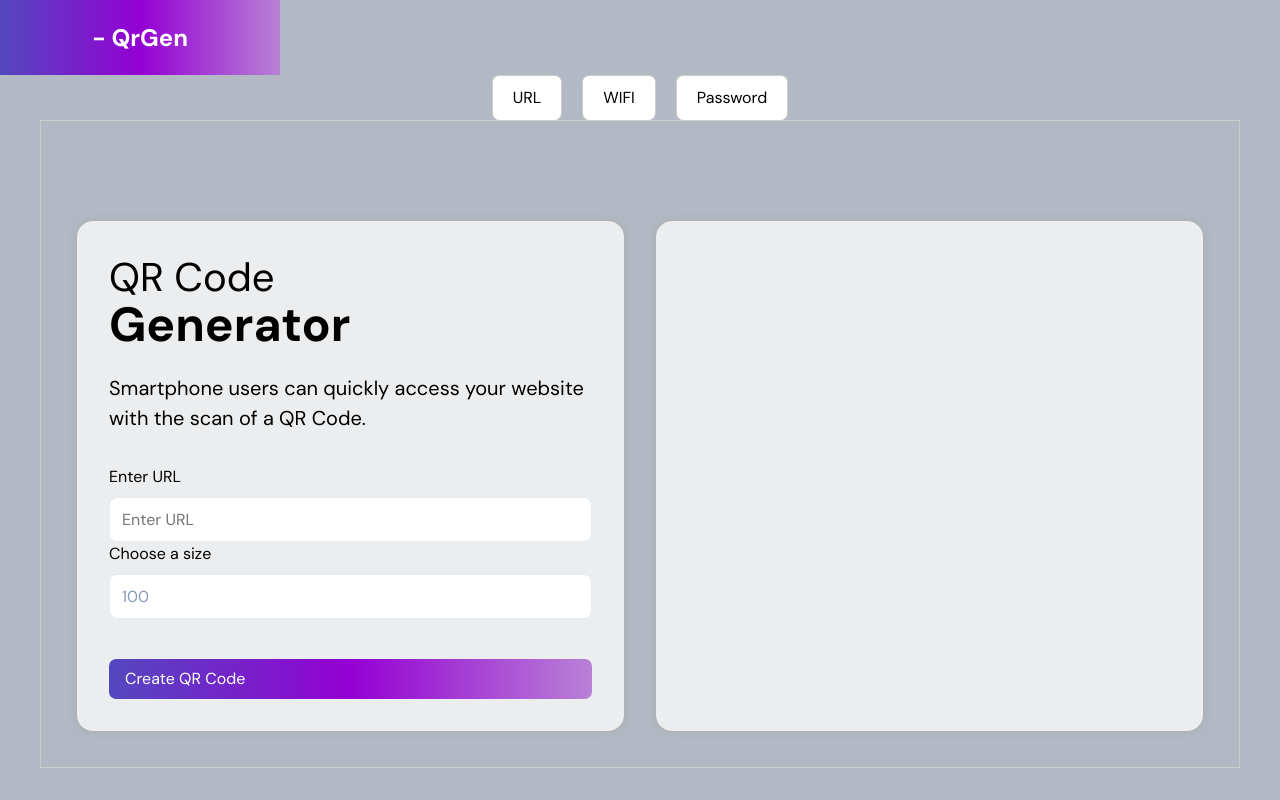
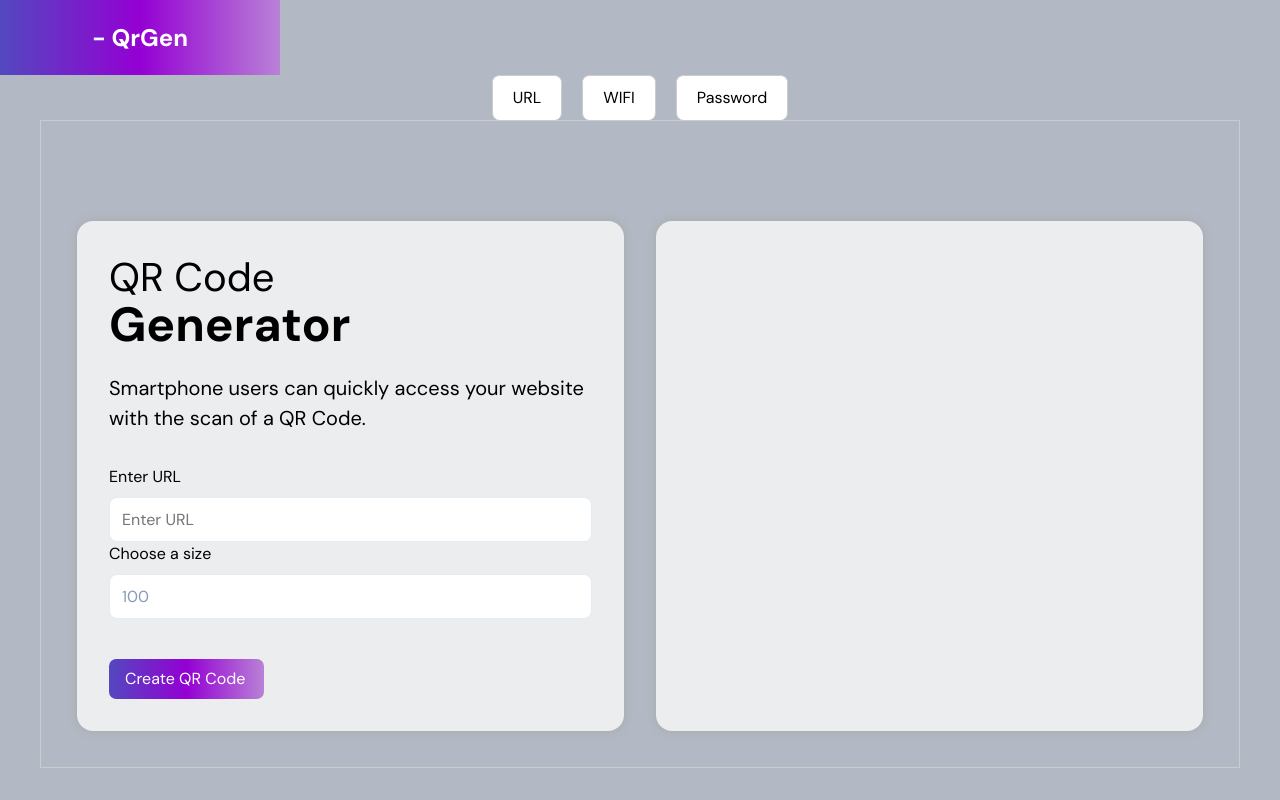
Before and after one commit to ceriustech/qrgen, a React (Create React App) app: page / in a window 1280 px wide. Built offline with nearby package versions, Linux system fonts and the light colour scheme.

Commit message:
fix: Download image buttons for wifi qr code generator now works

```diff
--- a/src/components/QrCodeGenerator/LinkGenerator/LinkCodeGenerator.js
+++ b/src/components/QrCodeGenerator/LinkGenerator/LinkCodeGenerator.js
@@ -68,7 +68,7 @@ function LinkGenerator() {
 							a QR Code.
 						</p>
 					</FormHeader>
-					<StyledForm id="generate-form" onSubmit={generateQRCode}>
+					<StyledForm id="url-form" onSubmit={generateQRCode}>
 						<label htmlFor="url">Enter URL</label>
 						<StyledInput
 							type="url"
@@ -87,7 +87,7 @@ function LinkGenerator() {
 							onChange={handleSizeChange}
 						/>
 
-						<Button typeValue="submit" setWidth={true}>
+						<Button typeValue="submit" isWidth={true}>
 							Create QR Code
 						</Button>
 					</StyledForm>
--- a/src/components/QrCodeGenerator/WifiGenerator/WifiCodeGenerator.js
+++ b/src/components/QrCodeGenerator/WifiGenerator/WifiCodeGenerator.js
@@ -45,7 +45,7 @@ const WifiGenerator = () => {
 	};
 
 	const downloadQRCode = (qrCodeElement, ext) => {
-		const canvas = qrCodeElement.querySelector('canvas');
+		const canvas = document.querySelector('canvas');
 		const link = document.createElement('a');
 		link.download = `qr-code.${ext}`;
 		link.href = canvas.toDataURL(`image/${ext}`);
@@ -61,7 +61,7 @@ const WifiGenerator = () => {
 					</h1>
 					<p>Create a QR code for easy WIFI access.</p>
 				</FormHeader>
-				<StyledForm onSubmit={generateQRCode}>
+				<StyledForm id="wifi-form" onSubmit={generateQRCode}>
 					<label htmlFor="network-name">Network Name</label>
 					<StyledInput
 						type="text"
@@ -94,7 +94,7 @@ const WifiGenerator = () => {
 						autoComplete="new-password"
 					/>
 					<br />
-					<Button typeValue="submit" setWidth={true}>
+					<Button typeValue="submit" isWidth={true}>
 						Create QR Code
 					</Button>
 				</StyledForm>
--- a/src/components/QrCodeGenerator/styles.js
+++ b/src/components/QrCodeGenerator/styles.js
@@ -1,9 +1,5 @@
 import styled, { css } from 'styled-components';
-import {
-	TEXT_COLORS,
-	BACKGROUND_COLORS,
-	BASE_COLORS,
-} from '../../global/styles/Colors';
+import { BACKGROUND_COLORS, BASE_COLORS } from '../../global/styles/Colors';
 import { maxView, miscMaxView } from '../../global/styles/mediaQueries';
 
 const maxViewMobileSmall = maxView.mobileS;
@@ -11,9 +7,8 @@ const maxViewMobileL = maxView.mobileL;
 const miscViewLarge = miscMaxView.miscLarge;
 const miscViewMedium = miscMaxView.miscMedium;
 
-const { white, black } = TEXT_COLORS;
 const { background4 } = BACKGROUND_COLORS;
-const { baseColor1, darkBlue, purple, lightPurple } = BASE_COLORS;
+const { baseColor1 } = BASE_COLORS;
 
 export const Container = styled.div`
 	display: grid;
--- a/src/global/components/Button/Button.js
+++ b/src/global/components/Button/Button.js
@@ -1,8 +1,8 @@
 import StyledButton from './styles';
 
-const Button = ({ typeValue, width, children, handleClick }) => {
+const Button = ({ typeValue, children, handleClick, isWidth }) => {
 	return (
-		<StyledButton type={typeValue} checkWidth={width} onClick={handleClick}>
+		<StyledButton type={typeValue} checkWidth={isWidth} onClick={handleClick}>
 			{children}
 		</StyledButton>
 	);
```
